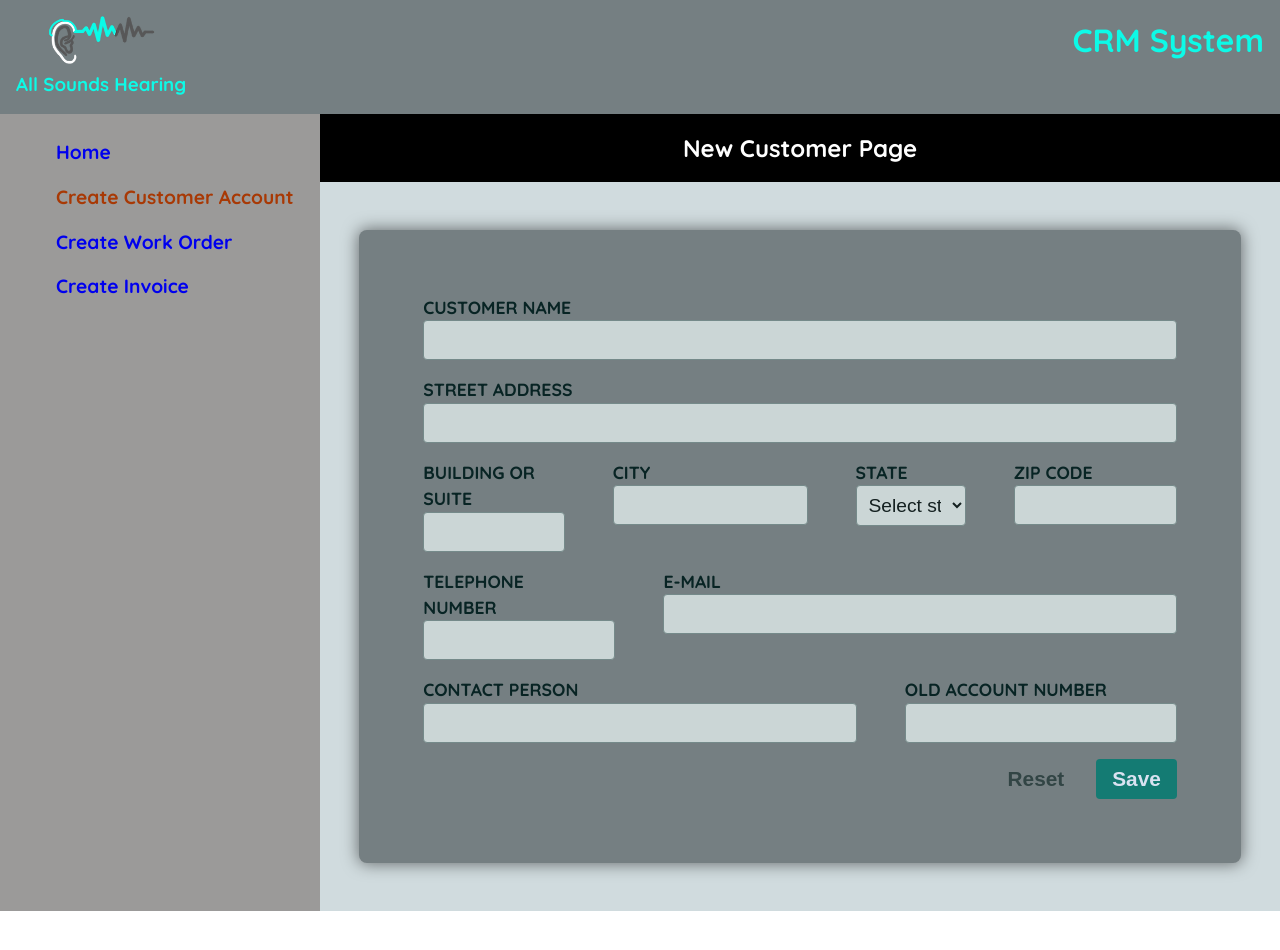
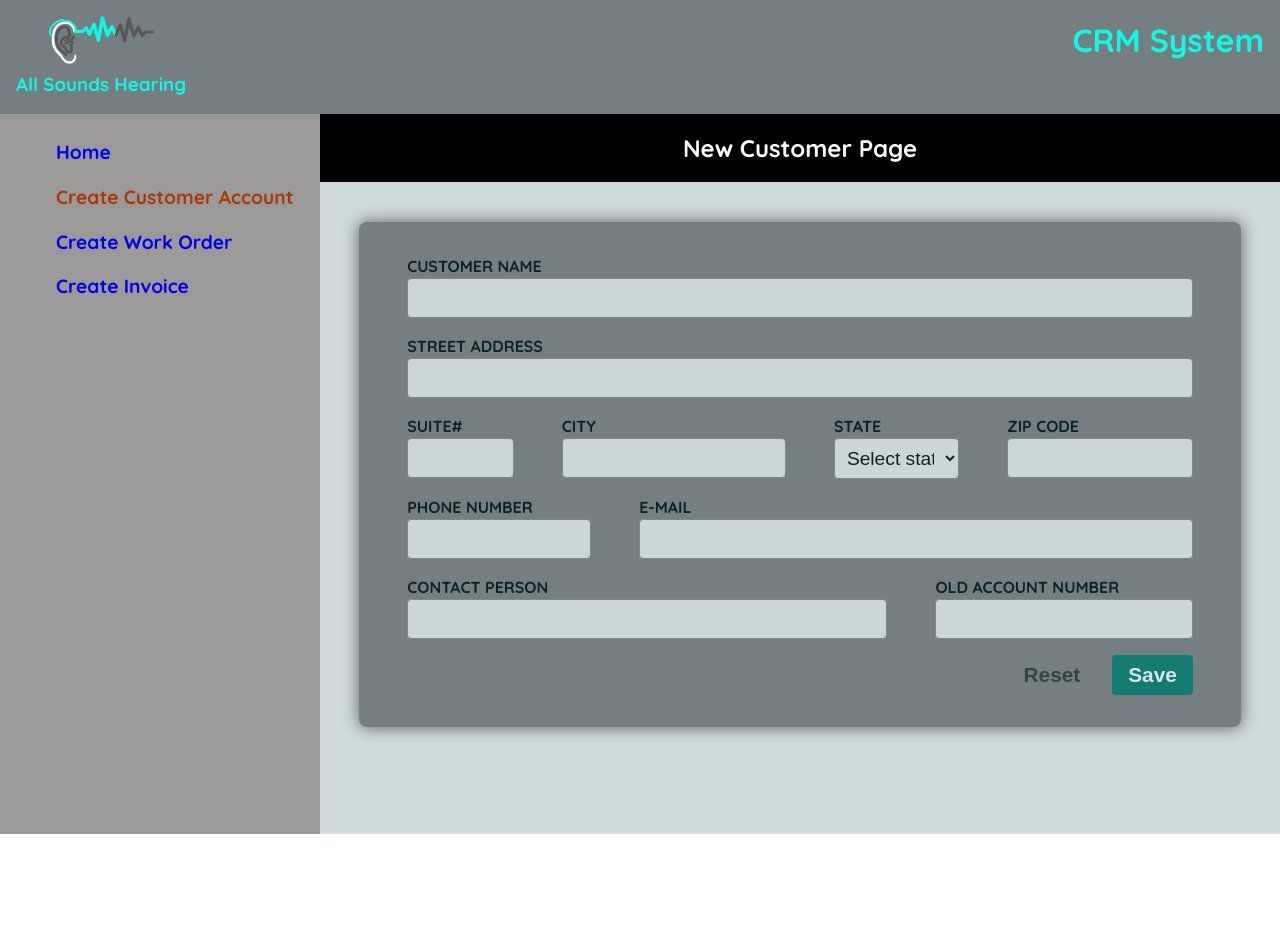
Before and after one commit to paul-kh/CRM_all-souuns-hearing, a React (Vite) app: page /new-customer in a window 1280 px wide. Shown: the top 950 px of the page. Built offline with nearby package versions, Linux system fonts and the light colour scheme.

Commit message:
Adjusted some styles

```diff
--- a/src/index.css
+++ b/src/index.css
@@ -36,7 +36,7 @@ img {
 
 .container {
   display: flex;
-  flex-direction: wrap;
+  /* flex-direction: column; */
 }
 
 .navigation {
@@ -91,8 +91,8 @@ a.active {
 form {
   width: 95%;
   max-width: 75rem;
-  margin: 2rem auto;
-  padding: 4rem;
+  margin: 1.5rem auto;
+  padding: 2rem 3rem;
   background: #757f82;
   border-radius: 8px;
   box-shadow: 0 0 16px 1px rgba(0, 0, 0, 0.5);
@@ -109,7 +109,7 @@ fieldset {
 
 .control label {
   /* display: block; */
-  font-size: 1.1rem;
+  font-size: 1rem;
   margin-bottom: 0.2rem;
   color: #082424;
   text-transform: uppercase;
@@ -119,9 +119,7 @@ fieldset {
 }
 
 .control input {
-  /* display: block; */
   width: 100%;
-  /* max-width: 15rem; */
   padding: 0.5rem;
   font-size: 1.2rem;
   border-radius: 4px;
@@ -175,7 +173,6 @@ fieldset {
 
 .control-row {
   display: flex;
-  /* flex-wrap: wrap; */
   justify-content: space-between;
   gap: 3rem;
 }
--- a/src/pages/NewCustomer.jsx
+++ b/src/pages/NewCustomer.jsx
@@ -26,7 +26,7 @@ export default function NewCustomer() {
 
           <div className="control-row">
             <div className="control">
-              <label htmlFor="confirm-password">Building or Suite</label>
+              <label htmlFor="confirm-password">Suite#</label>
               <input
                 id="suite-number"
                 type="text"
@@ -69,7 +69,7 @@ export default function NewCustomer() {
           </div>
           <div className="control-row">
             <div className="control">
-              <label htmlFor="phone">Telephone Number</label>
+              <label htmlFor="phone">Phone Number</label>
               <input id="phone" type="number" name="phone" size="15" />
             </div>
             <div className="control">
@@ -85,7 +85,7 @@ export default function NewCustomer() {
                 id="contact-person"
                 type="text"
                 name="contact-person"
-                size="50"
+                size="60"
               />
             </div>
             <div className="control">
```
